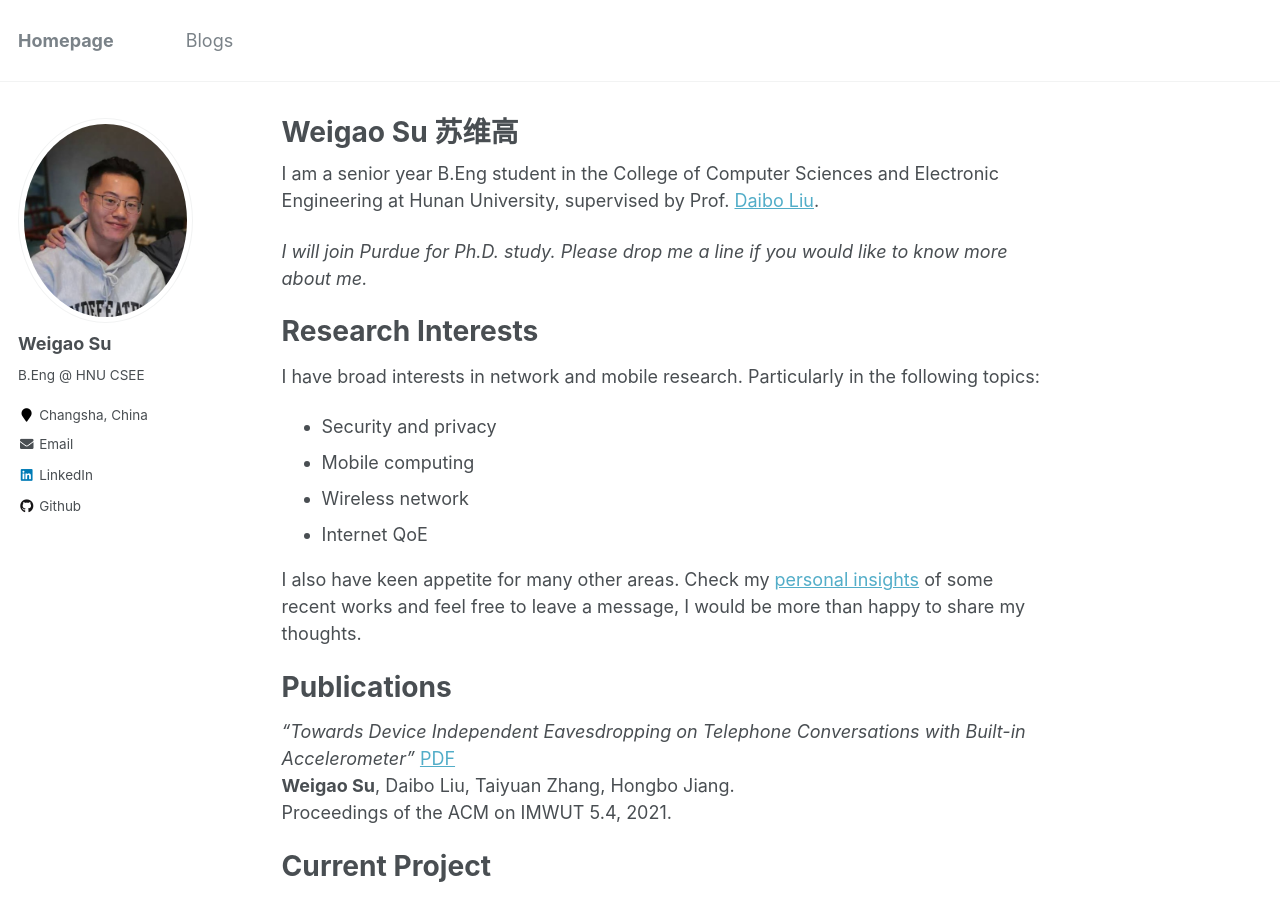
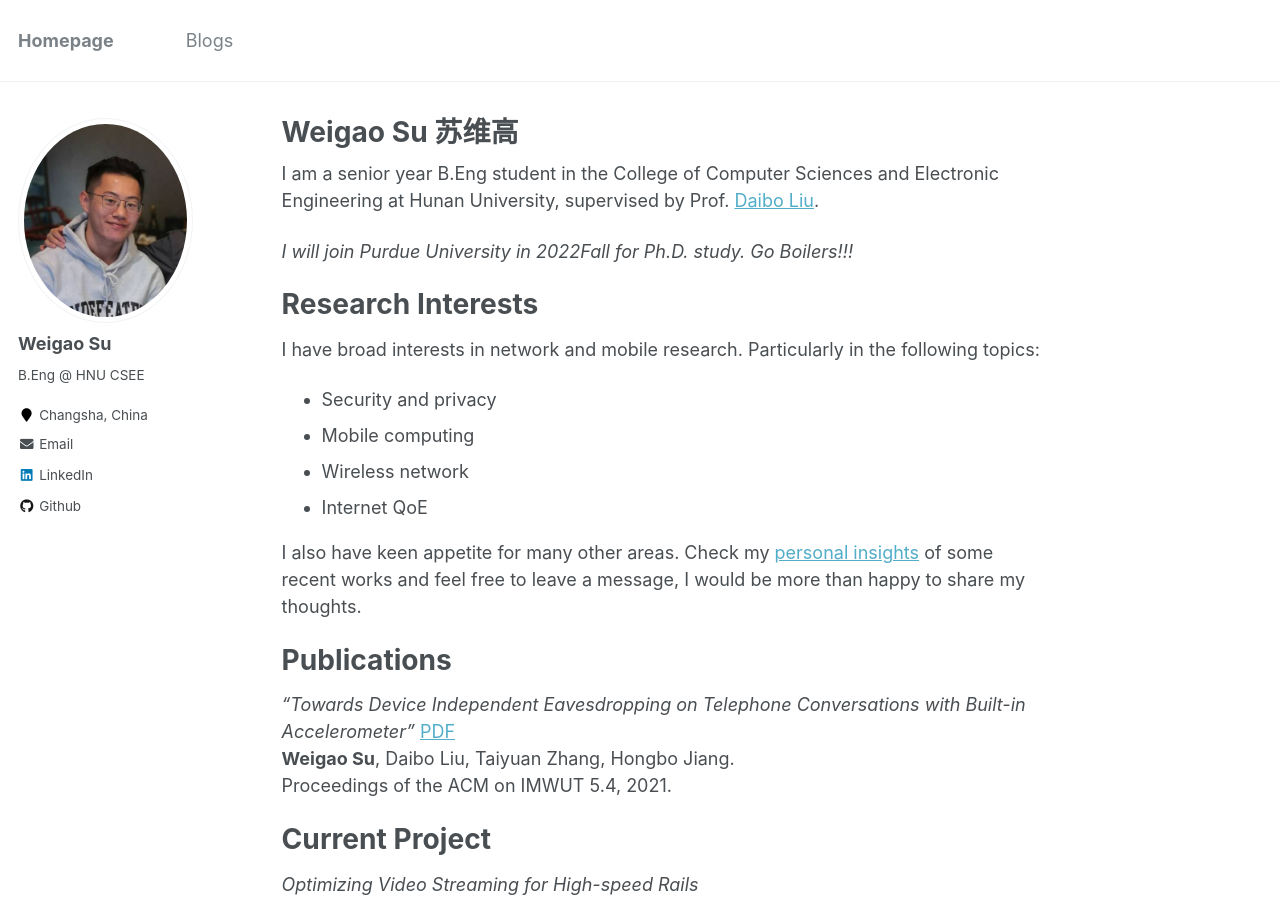
Before and after one commit to wegul/wegul.github.io, a Jekyll site: the page built from _pages/about.md, in a window 1280 px wide and 900 px high. Built offline with Jekyll 4.4.1, drawn with Linux system fonts in a browser that asks for light colours.

Commit message:
Update about.md

```diff
--- a/_pages/about.md
+++ b/_pages/about.md
@@ -11,7 +11,7 @@ redirect_from:
 I am a senior year B.Eng student in the College of Computer Sciences and Electronic Engineering at Hunan University, supervised by Prof. [Daibo Liu](https://sites.google.com/site/dbliuuestc/home).
 <!-- This is my [CV](https://github.com/wegul/wegul/raw/main/files/weigaosu_CV.pdf). -->
 
-*I will join Purdue for Ph.D. study. Please drop me a line if you would like to know more about me.*
+*I will join Purdue University in 2022Fall for Ph.D. study. Go Boilers!!!*
 
 
 
```
